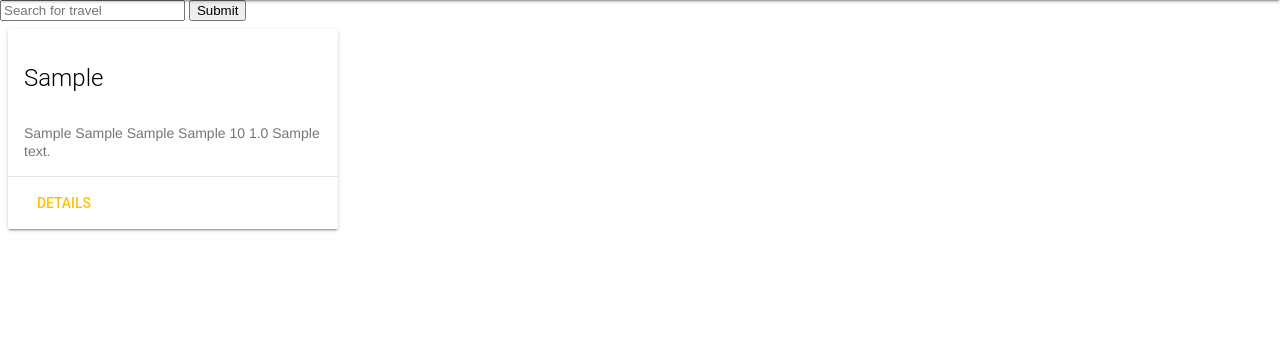
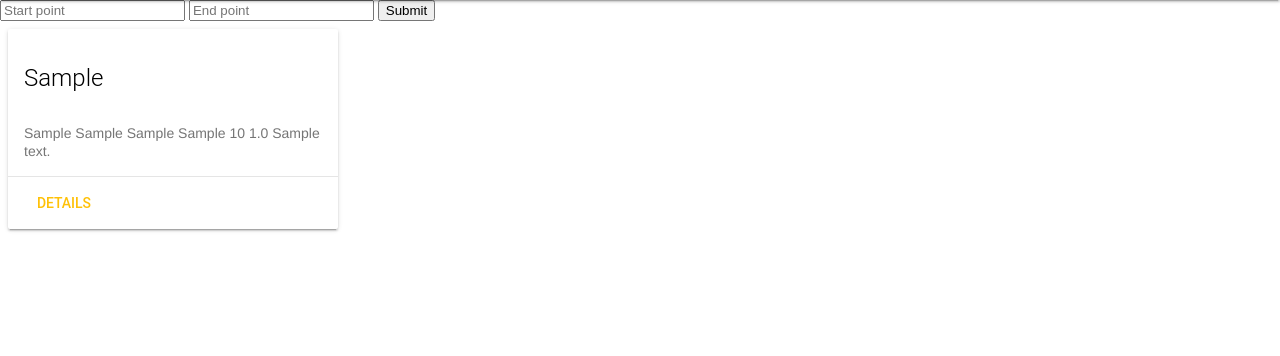
Before and after one commit to BRuszniak/BrumBrumCar, a Django app: page /users/travels in a window 1280 px wide. Shown: the part 64-420 px from the top of the page. Run offline with Django 3.2, Linux system fonts and the light colour scheme; tables that the repository leaves empty hold one stand-in row (values such as "Sample post").

Commit message:
Usuwanie pasażerów i poprawienie wyszukiwania
Do wyszukiwania obiektu musimy podać początek i koniec podróży

```diff
--- a/users/templates/users/travels.html
+++ b/users/templates/users/travels.html
@@ -5,7 +5,8 @@
     <link rel="stylesheet" type="text/css" href="{% static 'users/style_travels.css '%}" />
 
     <form method="get" action=''>
-        <input type="text" name='search' placeholder="Search for travel"/>
+        <input type="text" name='search_start' placeholder="Start point"/>
+        <input type="text" name='search_end' placeholder="End point"/>
         <input type="submit" value="Submit" />
     </form>
 
--- a/users/urls.py
+++ b/users/urls.py
@@ -16,4 +16,5 @@ urlpatterns = [
     url(r'^travels$', views.showAllTravels, name='travels'),
     url(r'^travels/(?P<travel_id>[0-9]+)/$', views.showTravelDetails, name='travel-details'),
     url(r'^travels/(?P<travel_id>[0-9]+)/save_passenger/$', views.save_passenger, name='save_passenger'),
+    url(r'^travels/(?P<travel_id>[0-9]+)/remove_passenger/$', views.remove_passenger, name='remove_passenger'),
 ]
--- a/users/views.py
+++ b/users/views.py
@@ -1,6 +1,7 @@
 from django.contrib.auth import authenticate, login, logout
 from django.http import HttpResponse, Http404
 from django.shortcuts import render, redirect
+from django.db.models import Q
 from django.contrib.auth.decorators import login_required
 import string
 from users.forms import *
@@ -110,10 +111,14 @@ def showUserTravels(request):
 
 def showAllTravels(request):
 
-    travel_search = request.GET.get("search")
+    search_start = request.GET.get("search_start")
+    search_end = request.GET.get("search_end")
 
-    if travel_search:
-        travels_list = TravelObject.objects.filter(start_point=travel_search)
+    if search_start and search_end:
+        travels_list = TravelObject.objects.filter(
+            Q(start_point=search_start),
+            Q(end_point=search_end)
+        ).distinct()
     else:
         travels_list = TravelObject.objects.all()
 
@@ -157,3 +162,18 @@ def save_passenger(request, travel_id):
         return Http404("No available seats")
 
     return redirect('/users/travels/'+travel_id)
+
+
+#@login_required(login_url = '/users/login/')
+def remove_passenger(request, travel_id):
+
+    try:
+        travel = TravelObject.objects.get(pk=travel_id)
+    except TravelObject.DoesNotExist:
+        raise Http404("Travel does not exist")
+
+    travel.passengers.remove(request.user)
+    travel.seats_left += 1
+    travel.save()
+
+    return redirect('/users/travels/'+travel_id)
```
Also changed, not shown: users/templates/users/travel-details.html (+8 -3 lines).
